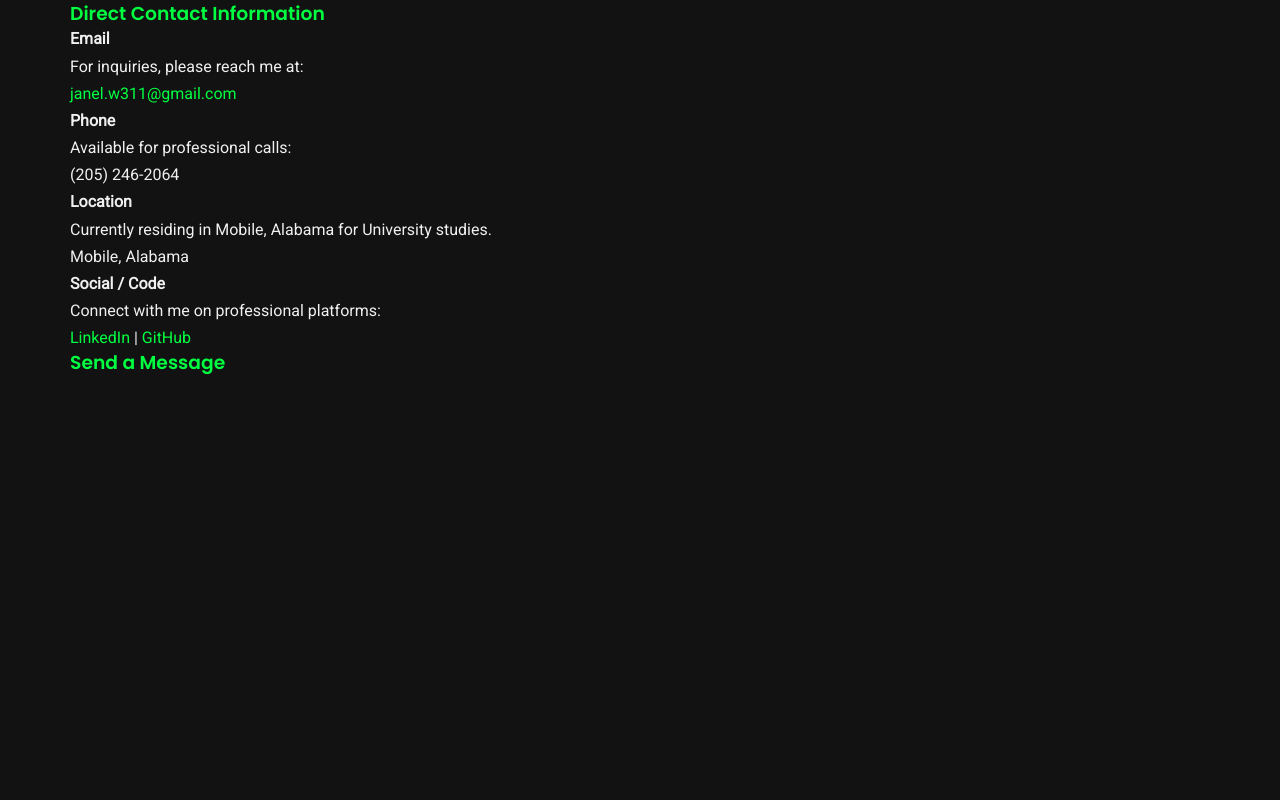
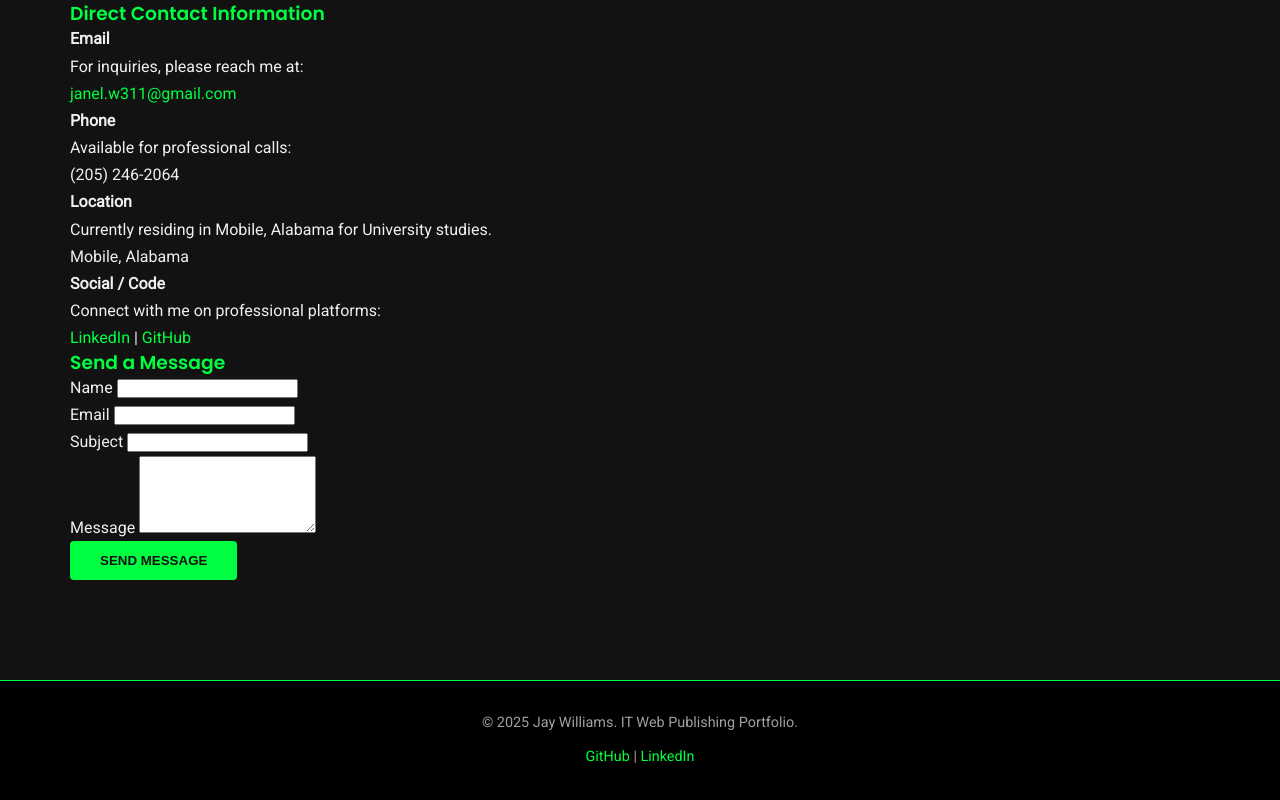
Before and after one commit to jay-transit-glitch/jay-williams-portfolio, a plain HTML site: page contact.html in a window 1280 px wide. Shown: the part 380-1180 px from the top of the page. Before the commit the page ends 854 px from the top, so only its background shows below. Drawn offline with Linux system fonts and the light colour scheme.

Commit message:
Finalized contact form for Netlify

```diff
--- a/contact.html
+++ b/contact.html
@@ -63,11 +63,41 @@
 
                     <div class="contact-form-card">
                         <h3>Send a Message</h3>
-                        <form action
+                        <form name="contact" method="POST" class="contact-form">
+                            <input type="hidden" name="form-name" value="contact" />
+                            <div class="form-group">
+                                <label for="name">Name</label>
+                                <input type="text" id="name" name="name" required>
+                            </div>
+                            <div class="form-group">
+                                <label for="email">Email</label>
+                                <input type="email" id="email" name="email" required>
+                            </div>
+                            <div class="form-group">
+                                <label for="subject">Subject</label>
+                                <input type="text" id="subject" name="subject">
+                            </div>
+                            <div class="form-group">
+                                <label for="message">Message</label>
+                                <textarea id="message" name="message" rows="5" required></textarea>
+                            </div>
+                            <button type="submit" class="btn primary-btn submit-btn">Send Message</button>
+                        </form>
                     </div>
+
                 </div>
             </div>
         </section>
     </main>
+
+    <footer class="site-footer">
+        <div class="container">
+            <p>&copy; 2025 Jay Williams. IT Web Publishing Portfolio.</p>
+            <div class="social-links">
+                <a href="https://github.com/jay-transit-glitch" target="_blank">GitHub</a> |
+                <a href="www.linkedin.com/in/jaywilliamsresume" target="_blank">LinkedIn</a>
+            </div>
+        </div>
+    </footer>
 </body>
 </html>
```
